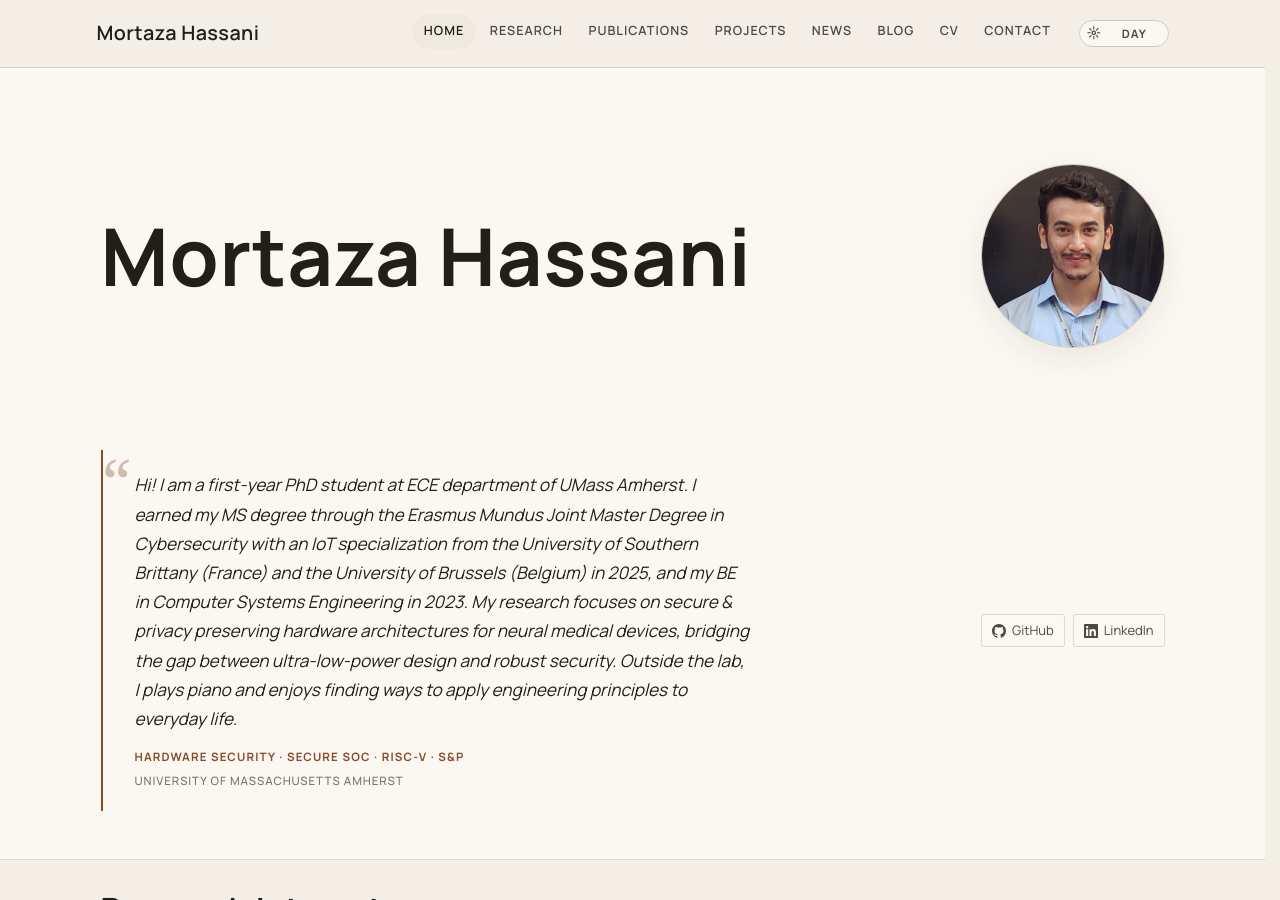
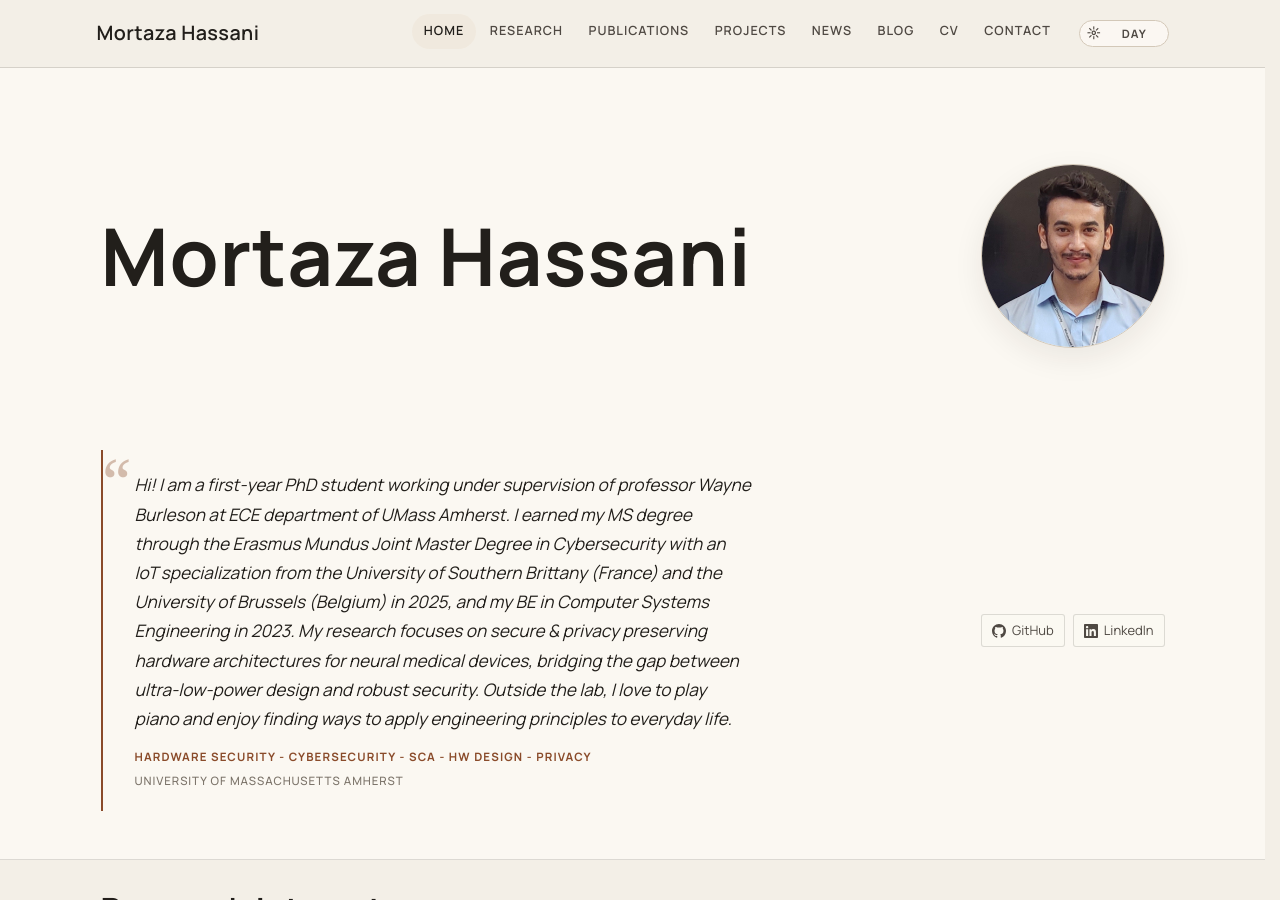
Before and after one commit to MortazaHassani/MortazaHassani.github.io, a Jekyll site: the page built from _pages/about.md, in a window 1280 px wide and 900 px high. Built offline with Jekyll 4.4.1, drawn with Linux system fonts in a browser that asks for light colours.

```diff
--- a/_pages/about.md
+++ b/_pages/about.md
@@ -18,10 +18,10 @@ redirect_from:
     <div class="hero-actions">
       <blockquote class="hero-quote">
         <span class="hero-quote__mark">&ldquo;</span>
-        <p class="hero-quote__text">Hi! I am a first-year PhD student at ECE department of UMass Amherst. I earned my MS degree through the Erasmus Mundus Joint Master Degree in Cybersecurity with an IoT specialization from the University of Southern Brittany (France) and the University of Brussels (Belgium) in 2025, and my BE in Computer Systems Engineering in 2023. My research focuses on secure & privacy preserving hardware architectures for neural medical devices, bridging the gap between ultra-low-power design and robust security. Outside the lab, I plays piano and enjoys finding ways to apply engineering principles to everyday life.
+        <p class="hero-quote__text">Hi! I am a first-year PhD student working under supervision of professor Wayne Burleson at ECE department of UMass Amherst. I earned my MS degree through the Erasmus Mundus Joint Master Degree in Cybersecurity with an IoT specialization from the University of Southern Brittany (France) and the University of Brussels (Belgium) in 2025, and my BE in Computer Systems Engineering in 2023. My research focuses on secure & privacy preserving hardware architectures for neural medical devices, bridging the gap between ultra-low-power design and robust security. Outside the lab, I love to play piano and enjoy finding ways to apply engineering principles to everyday life.
         </p>
         <footer class="hero-quote__footer">
-          <span class="hero-quote__role">Hardware Security · Secure SoC · RISC-V · S&P</span>
+          <span class="hero-quote__role">Hardware Security - Cybersecurity - SCA - HW Design - Privacy</span>
           <span class="hero-quote__affil">University of Massachusetts Amherst</span>
         </footer>
       </blockquote>
```
Also changed, not shown: _pages/contact.md (+2 -6 lines).
